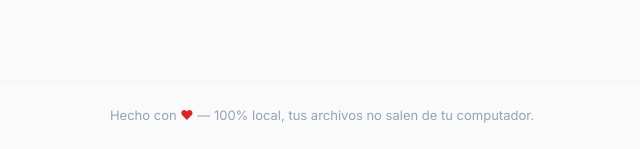
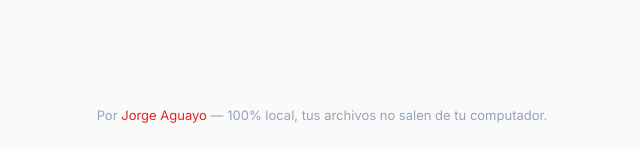
Before and after one commit to jaguayoara/pdf-ninja, a Flask app: page / in a window 1280 px wide. Shown: the part 2103-2252 px from the top of the page, without its empty margins (318-958 px from the left). Run offline with Flask 3, Linux system fonts and the light colour scheme.

Commit message:
docs: footer 'Por Jorge Aguayo' + banner para release v1.0.0
- templates/base.html: reemplaza 'Hecho con ♥' por 'Por Jorge Aguayo'
- static/banner-readme.png: 1600x872 PNG para incrustar en el release
  (ya esta subido como asset en el v1.0.0 y se usa en el body)
- .gitignore: excluye check_*.py y models/_*.py

```diff
--- a/templates/base.html
+++ b/templates/base.html
@@ -41,7 +41,7 @@
 
   <footer class="footer">
     <div class="footer-inner">
-      <span>Hecho con <span class="heart" aria-hidden="true">♥</span> &mdash; 100% local, tus archivos no salen de tu computador.</span>
+      <span>Por <a href="https://github.com/jaguayoara" target="_blank" rel="noopener">Jorge Aguayo</a> &mdash; 100% local, tus archivos no salen de tu computador.</span>
     </div>
   </footer>
 
```
Also changed, not shown: static/banner-readme.png (added), 1 other file.
